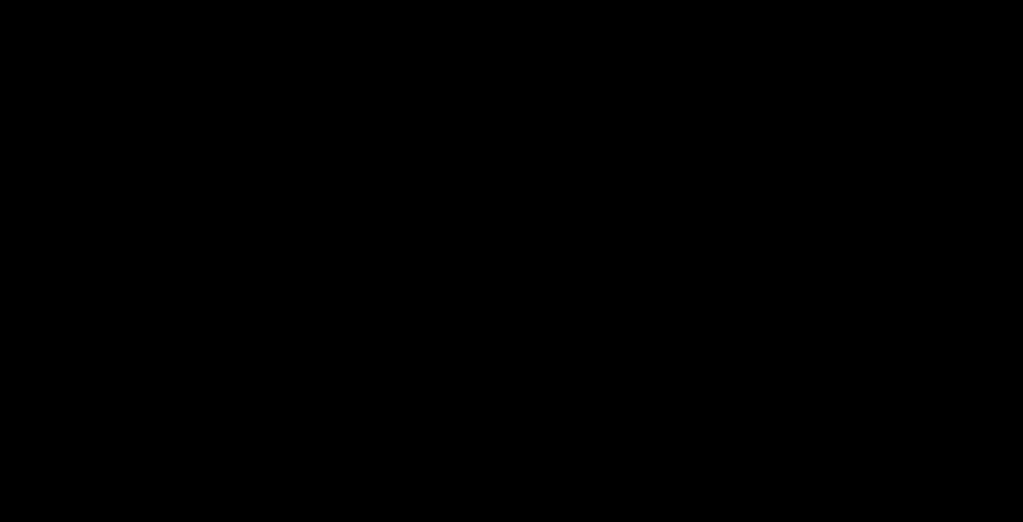
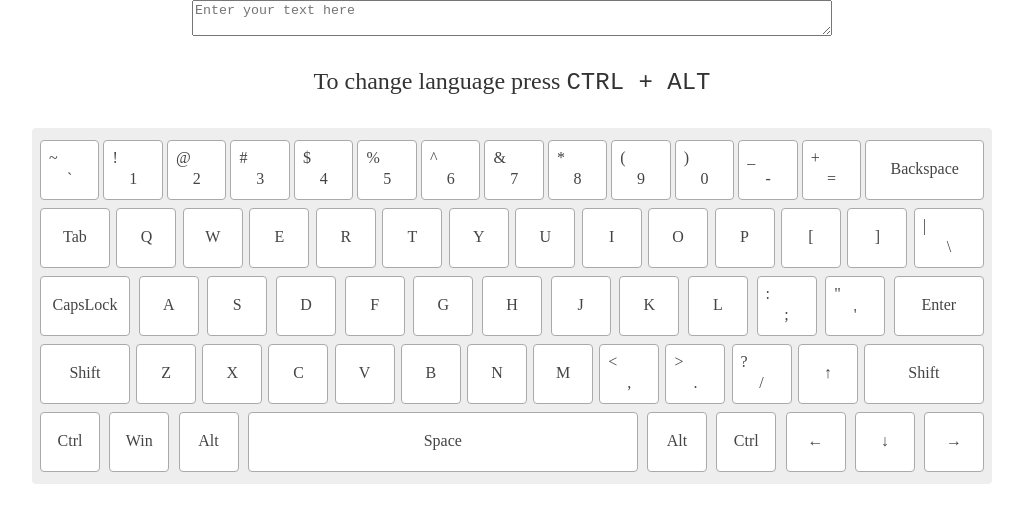
Before and after one commit to unpin/rss-virtual-keyboard, a website built with webpack: page src/index.html in a window 1280 px wide. Shown: the whole page, without its empty margins (8-1031 px from the left). Built offline with nearby package versions, Linux system fonts and the light colour scheme.

Commit message:
feat: implement virtual keyboard

```diff
--- a/src/index.js
+++ b/src/index.js
@@ -1 +1,113 @@
 import './style.css';
+
+import { keys } from './keys.js';
+
+const { body } = document;
+
+class Storage {
+  static get(key) {
+    return localStorage.getItem(key);
+  }
+
+  static set(key, value) {
+    localStorage.setItem(key, value);
+  }
+}
+
+const main = document.createElement('div');
+main.className = 'main';
+
+const textarea = document.createElement('textarea');
+textarea.className = 'textarea';
+textarea.placeholder = 'Enter your text here';
+
+const shortcut = document.createElement('div');
+shortcut.className = 'shortcut';
+shortcut.innerHTML = 'To change language press <code>CTRL + ALT</code>';
+
+const keyboard = document.createElement('div');
+keyboard.className = 'keyboard';
+
+main.append(textarea, shortcut, keyboard);
+body.append(main);
+
+const createLayout = () => {
+  keyboard.innerHTML = '';
+  const lang = Storage.get('lang') || 'en';
+  let currRow = document.createElement('div');
+  currRow.className = 'keyboard__row';
+  keys[lang].forEach((key) => {
+    const button = document.createElement('div');
+    button.className = 'keyboard__button';
+    button.dataset.key = key.code;
+    if (key.className) {
+      button.classList.add(key.className);
+    }
+    if (key.additionalSymbol) {
+      const symbol = document.createElement('div');
+      symbol.className = 'keyboard__symbol';
+      symbol.innerText = key.additionalSymbol;
+      button.appendChild(symbol);
+    }
+    const letter = document.createElement('div');
+    letter.className = 'keyboard__letter';
+    letter.innerText = key.key;
+    button.appendChild(letter);
+    currRow.appendChild(button);
+    if (key.breakRow) {
+      keyboard.appendChild(currRow);
+      currRow = document.createElement('div');
+      currRow.className = 'keyboard__row';
+    }
+  });
+};
+
+createLayout();
+
+window.addEventListener('keydown', (e) => {
+  if (e.ctrlKey && e.altKey) {
+    if (Storage.get('lang') === 'en') {
+      Storage.set('lang', 'ru');
+    } else {
+      Storage.set('lang', 'en');
+    }
+    createLayout();
+  }
+
+  const btn = document.querySelector(`[data-key="${e.code}"i]`);
+  if (btn) {
+    btn.classList.add('active');
+  }
+});
+
+window.addEventListener('keyup', (e) => {
+  const btn = document.querySelector(`[data-key="${e.code}"i]`);
+  if (btn) {
+    btn.classList.remove('active');
+    textarea.value += btn.innerText;
+  }
+});
+
+keyboard.addEventListener('mousedown', ({ target }) => {
+  let text = textarea.value;
+  let button;
+  if (target.classList.contains('keyboard__button')) {
+    button = target;
+    target.classList.add('active');
+    text = target.querySelector('.keyboard__letter').innerText;
+    textarea.value += text;
+  } else if (
+    target.classList.contains('keyboard__letter') ||
+    target.classList.contains('keyboard__symbol')
+  ) {
+    button = target.parentNode;
+    button.classList.add('active');
+    text = target.innerText;
+    textarea.value += text;
+  }
+  if (button) {
+    window.addEventListener('mouseup', () => {
+      button.classList.remove('active');
+    }, { once: true });
+  }
+});
--- /dev/null
+++ b/src/keys.js
@@ -0,0 +1,200 @@
+export const keys = {
+  en: [
+    { key: '`', code: '`', additionalSymbol: '~' },
+    { key: '1', code: 'Digit1', additionalSymbol: '!' },
+    { key: '2', code: 'Digit2', additionalSymbol: '@' },
+    { key: '3', code: 'Digit3', additionalSymbol: '#' },
+    { key: '4', code: 'Digit4', additionalSymbol: '$' },
+    { key: '5', code: 'Digit5', additionalSymbol: '%' },
+    { key: '6', code: 'Digit6', additionalSymbol: '^' },
+    { key: '7', code: 'Digit7', additionalSymbol: '&' },
+    { key: '8', code: 'Digit8', additionalSymbol: '*' },
+    { key: '9', code: 'Digit9', additionalSymbol: '(' },
+    { key: '0', code: 'Digit0', additionalSymbol: ')' },
+    { key: '-', code: 'Minus', additionalSymbol: '_' },
+    { key: '=', code: 'Equal', additionalSymbol: '+' },
+    {
+      key: 'Backspace',
+      code: 'Backspace',
+      additionalSymbol: null,
+      breakRow: true,
+      className: 'large',
+    },
+    { key: 'Tab', code: 'Tab', additionalSymbol: null, className: 'small' },
+    { key: 'Q', code: 'KeyQ', additionalSymbol: null },
+    { key: 'W', code: 'KeyW', additionalSymbol: null },
+    { key: 'E', code: 'KeyE', additionalSymbol: null },
+    { key: 'R', code: 'KeyR', additionalSymbol: null },
+    { key: 'T', code: 'KeyT', additionalSymbol: null },
+    { key: 'Y', code: 'KeyY', additionalSymbol: null },
+    { key: 'U', code: 'KeyU', additionalSymbol: null },
+    { key: 'I', code: 'KeyI', additionalSymbol: null },
+    { key: 'O', code: 'KeyO', additionalSymbol: null },
+    { key: 'P', code: 'KeyP', additionalSymbol: null },
+    { key: '[', code: 'BracketLeft', additionalSymbol: null },
+    { key: ']', code: 'BracketRight', additionalSymbol: null },
+    {
+      key: '\\',
+      code: 'Backslash',
+      additionalSymbol: '|',
+      breakRow: true,
+      className: 'small',
+    },
+    {
+      key: 'CapsLock',
+      code: 'CapsLock',
+      additionalSymbol: null,
+      className: 'medium',
+    },
+    { key: 'A', code: 'KeyA', additionalSymbol: null },
+    { key: 'S', code: 'KeyS', additionalSymbol: null },
+    { key: 'D', code: 'KeyD', additionalSymbol: null },
+    { key: 'F', code: 'KeyF', additionalSymbol: null },
+    { key: 'G', code: 'KeyG', additionalSymbol: null },
+    { key: 'H', code: 'KeyH', additionalSymbol: null },
+    { key: 'J', code: 'KeyJ', additionalSymbol: null },
+    { key: 'K', code: 'KeyK', additionalSymbol: null },
+    { key: 'L', code: 'KeyL', additionalSymbol: null },
+    { key: ';', code: 'Semicolon', additionalSymbol: ':' },
+    { key: '\'', code: 'Backslash', additionalSymbol: '"' },
+    {
+      key: 'Enter',
+      code: 'Enter',
+      additionalSymbol: null,
+      breakRow: true,
+      className: 'medium',
+    },
+    {
+      key: 'Shift',
+      code: 'ShiftLeft',
+      additionalSymbol: null,
+      className: 'medium',
+    },
+    { key: 'Z', code: 'KeyZ', additionalSymbol: null },
+    { key: 'X', code: 'KeyX', additionalSymbol: null },
+    { key: 'C', code: 'KeyC', additionalSymbol: null },
+    { key: 'V', code: 'KeyV', additionalSymbol: null },
+    { key: 'B', code: 'KeyB', additionalSymbol: null },
+    { key: 'N', code: 'KeyN', additionalSymbol: null },
+    { key: 'M', code: 'KeyM', additionalSymbol: null },
+    { key: ',', code: 'Comma', additionalSymbol: '<' },
+    { key: '.', code: 'Period', additionalSymbol: '>' },
+    { key: '/', code: 'Slash', additionalSymbol: '?' },
+    { key: '↑', code: 'ArrowUp', additionalSymbol: null },
+    {
+      key: 'Shift',
+      code: 'ShiftRight',
+      additionalSymbol: null,
+      breakRow: true,
+      className: 'large',
+    },
+    { key: 'Ctrl', code: 'ControlLeft', additionalSymbol: null },
+    { key: 'Win', code: 'MetaLeft', additionalSymbol: null },
+    { key: 'Alt', code: 'AltLeft', additionalSymbol: null },
+    { key: 'Space', code: 'Space', additionalSymbol: null, className: 'huge' },
+    { key: 'Alt', code: 'AltRight', additionalSymbol: null },
+    { key: 'Ctrl', code: 'ControlRight', additionalSymbol: null },
+    { key: '←', code: 'ArrowLeft', additionalSymbol: null },
+    { key: '↓', code: 'ArrowDown', additionalSymbol: null },
+    { key: '→', code: 'ArrowRight', additionalSymbol: null, breakRow: true },
+  ],
+  ru: [
+    { key: 'ё', code: 'Backquote', additionalSymbol: 'Ё' },
+    { key: '1', code: 'Digit1', additionalSymbol: '!' },
+    { key: '2', code: 'Digit2', additionalSymbol: '"' },
+    { key: '3', code: 'Digit3', additionalSymbol: '№' },
+    { key: '4', code: 'Digit4', additionalSymbol: ';' },
+    { key: '5', code: 'Digit5', additionalSymbol: '%' },
+    { key: '6', code: 'Digit6', additionalSymbol: ':' },
+    { key: '7', code: 'Digit7', additionalSymbol: '?' },
+    { key: '8', code: 'Digit8', additionalSymbol: '*' },
+    { key: '9', code: 'Digit9', additionalSymbol: '(' },
+    { key: '0', code: 'Digit0', additionalSymbol: ')' },
+    { key: '-', code: 'Minus', additionalSymbol: '_' },
+    { key: '=', code: 'Equal', additionalSymbol: '+' },
+    {
+      key: 'Backspace',
+      code: 'Backspace',
+      additionalSymbol: null,
+      breakRow: true,
+      className: 'large',
+    },
+    { key: 'Tab', code: 'Tab', additionalSymbol: null, className: 'small' },
+    { key: 'Й', code: 'KeyQ', additionalSymbol: null },
+    { key: 'Ц', code: 'KeyW', additionalSymbol: null },
+    { key: 'У', code: 'KeyE', additionalSymbol: null },
+    { key: 'К', code: 'KeyR', additionalSymbol: null },
+    { key: 'Е', code: 'KeyT', additionalSymbol: null },
+    { key: 'Н', code: 'KeyY', additionalSymbol: null },
+    { key: 'Г', code: 'KeyU', additionalSymbol: null },
+    { key: 'Ш', code: 'KeyI', additionalSymbol: null },
+    { key: 'Щ', code: 'KeyO', additionalSymbol: null },
+    { key: 'З', code: 'KeyP', additionalSymbol: null },
+    { key: 'Х', code: 'BracketLeft', additionalSymbol: null },
+    { key: 'Ъ', code: 'BracketRight', additionalSymbol: null },
+    {
+      key: '\\',
+      code: 'Backslash',
+      additionalSymbol: '|',
+      breakRow: true,
+      className: 'small',
+    },
+    {
+      key: 'CapsLock',
+      code: 'CapsLock',
+      additionalSymbol: null,
+      className: 'medium',
+    },
+    { key: 'Ф', code: 'KeyA', additionalSymbol: null },
+    { key: 'Ы', code: 'KeyS', additionalSymbol: null },
+    { key: 'В', code: 'KeyD', additionalSymbol: null },
+    { key: 'А', code: 'KeyF', additionalSymbol: null },
+    { key: 'П', code: 'KeyG', additionalSymbol: null },
+    { key: 'Р', code: 'KeyH', additionalSymbol: null },
+    { key: 'О', code: 'KeyJ', additionalSymbol: null },
+    { key: 'Л', code: 'KeyK', additionalSymbol: null },
+    { key: 'Д', code: 'KeyL', additionalSymbol: null },
+    { key: 'Ж', code: 'Semicolon', additionalSymbol: null },
+    { key: 'Э', code: 'Quote', additionalSymbol: null },
+    {
+      key: 'Enter',
+      code: 'Enter',
+      additionalSymbol: null,
+      breakRow: true,
+      className: 'medium',
+    },
+    {
+      key: 'Shift',
+      code: 'ShiftLeft',
+      additionalSymbol: null,
+      className: 'medium',
+    },
+    { key: 'я', code: 'KeyZ', additionalSymbol: null },
+    { key: 'ч', code: 'KeyX', additionalSymbol: null },
+    { key: 'с', code: 'KeyC', additionalSymbol: null },
+    { key: 'м', code: 'KeyV', additionalSymbol: null },
+    { key: 'и', code: 'KeyB', additionalSymbol: null },
+    { key: 'т', code: 'KeyN', additionalSymbol: null },
+    { key: 'ь', code: 'KeyM', additionalSymbol: null },
+    { key: 'б', code: 'Comma', additionalSymbol: null },
+    { key: 'ю', code: 'Period', additionalSymbol: null },
+    { key: '.', code: 'Slash', additionalSymbol: ',' },
+    { key: '↑', code: 'ArrowUp', additionalSymbol: null },
+    {
+      key: 'Shift',
+      code: 'ShiftRight',
+      additionalSymbol: null,
+      breakRow: true,
+      className: 'large',
+    },
+    { key: 'Ctrl', code: 'ControlLeft', additionalSymbol: null },
+    { key: 'Win', code: 'MetaLeft', additionalSymbol: null },
+    { key: 'Alt', code: 'AltLeft', additionalSymbol: null },
+    { key: 'Space', code: 'Space', additionalSymbol: null, className: 'huge' },
+    { key: 'Alt', code: 'AltRight', additionalSymbol: null },
+    { key: 'Ctrl', code: 'ControlRight', additionalSymbol: null },
+    { key: '←', code: 'ArrowLeft', additionalSymbol: null },
+    { key: '↓', code: 'ArrowDown', additionalSymbol: null },
+    { key: '→', code: 'ArrowRight', additionalSymbol: null, breakRow: true },
+  ],
+};
--- a/src/style.css
+++ b/src/style.css
@@ -1,7 +1,80 @@
-body {
-    background-color: black;
+*,
+*::before,
+*::after {
+    box-sizing: border-box;
+    margin: 0;
+}
 
-    & p {
-        color: green;
+.main {
+    display: flex;
+    flex-direction: column;
+    max-width: 1040px;
+}
+
+.textarea {
+    min-width: 640px;
+    margin: auto;
+}
+
+.shortcut {
+    font-size: 24px;
+    text-align: center;
+    margin: 2rem;
+    color: #333;
+}
+
+.keyboard {
+    display: flex;
+    flex-direction: column;
+    margin: auto;
+    max-width: 960px;
+    background: #eee;
+    padding: 0.5rem;
+    border-radius: 4px;
+}
+
+.keyboard__row {
+    display: flex;
+    margin: 0.25rem 0;
+    justify-content: space-between;
+}
+.keyboard__button {
+    display: flex;
+    flex-direction: column;
+    justify-content: center;
+    padding: 0.5rem;
+    background-color: white;
+    color: #444;
+    border: 1px solid #aaa;
+    width: 60px;
+    height: 60px;
+    border-radius: 4px;
+    transition: background-color 0.2s;
+    &.small {
+        width: 70px;
+    }
+    &.medium {
+        width: 90px;
+    }
+    &.large {
+        width: 120px;
+    }
+    &.huge {
+        width: 390px;
+    }
+    &.active {
+        background-color: #d5d3d3;
     }
 }
+
+.keyboard__button:not(:last-child) {
+    margin-right: 0.25rem;
+}
+
+.keyboard__symbol {
+    height: 50%;
+}
+.keyboard__letter {
+    text-align: center;
+    height: 50%;
+}
```
